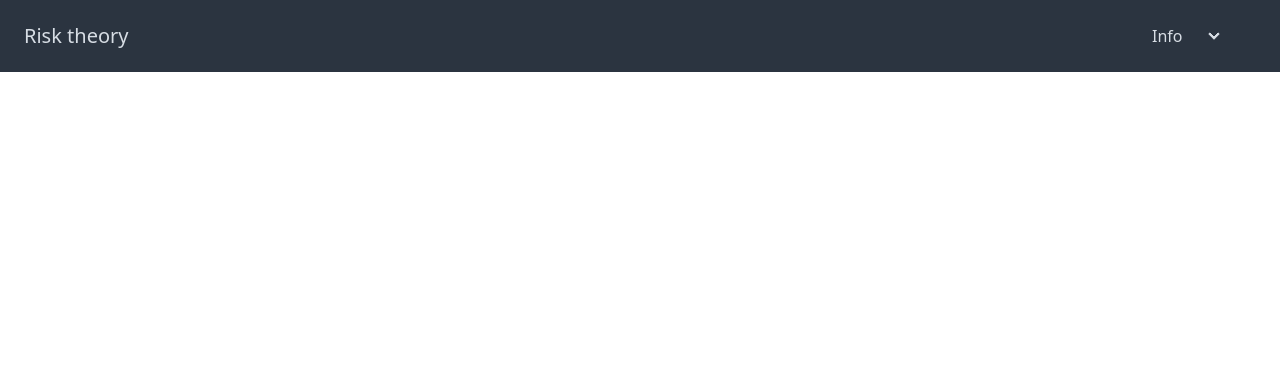
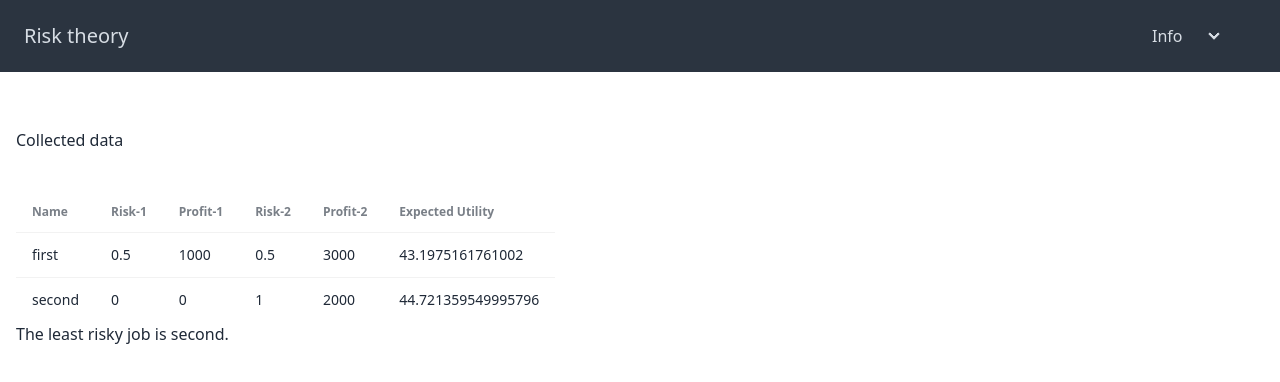
Before and after one commit to DanBe202/risk-theory-labs, a Vue app: page /labs/job-choice in a window 1280 px wide. Before the commit this address had no page. Shown: the top 382 px of the page. Built offline with nearby package versions, Linux system fonts and the light colour scheme.

Commit message:
Added third lab

```diff
--- /dev/null
+++ b/src/components/labs/job-choice-lab/job.choice.ts
@@ -0,0 +1,27 @@
+import { Lottery } from './lottery.ts';
+
+export class Job {
+  private readonly _jobName: string;
+  private readonly _lottery: Lottery;
+
+  get jobName(): string {
+    return this._jobName;
+  }
+
+  get lottery(): Lottery {
+    return this._lottery;
+  }
+
+  public constructor(name: string, lottery: Lottery) {
+    this._jobName = name;
+    this._lottery = lottery;
+  }
+
+  public dataToString(): string[] {
+    return [this._jobName, ...this._lottery.toString()];
+  }
+
+  public higherExpectedUtility(job: Job): Job {
+    return this._lottery.higherExpectedUtility(job.lottery) ? this : job;
+  }
+}
--- /dev/null
+++ b/src/components/labs/job-choice-lab/lottery.ts
@@ -0,0 +1,28 @@
+export class Lottery {
+  private readonly _winnings: Record<number, number>;
+
+  public constructor(winnings: Record<number, number>) {
+    this._winnings = winnings;
+  }
+
+  public expectedUtility(): number {
+    let result: number = 0;
+    for (const value in this._winnings) {
+      result += this._winnings[value] * Math.sqrt(Number(value));
+    }
+    return result;
+  }
+
+  public toString(): string[] {
+    const data: string[] = [];
+    for (const value in this._winnings) {
+      data.push(this._winnings[value].toString(), value);
+    }
+    data.push(this.expectedUtility().toString());
+    return data;
+  }
+
+  public higherExpectedUtility(lottery: Lottery): boolean {
+    return this.expectedUtility() > lottery.expectedUtility();
+  }
+}
--- a/src/router/index.ts
+++ b/src/router/index.ts
@@ -29,6 +29,16 @@ const router = createRouter({
         },
       ],
     },
+    {
+      path: '/labs',
+      children: [
+        {
+          path: 'job-choice',
+          name: 'job-choice',
+          component: () => import('../views/labs/JobChoiceView.vue'),
+        },
+      ],
+    },
   ],
 });
 
--- a/src/views/DashboardView.vue
+++ b/src/views/DashboardView.vue
@@ -12,6 +12,11 @@ const cards = ref([
     title: 'Market success',
     description: 'Closing a market point based on probability of success',
     link: '/labs/market-success',
+  },
+  {
+    title: 'Job Choice',
+    description: 'Chosing job based on income and risk',
+    link: '/labs/job-choice',
   },
 
 ]);
--- /dev/null
+++ b/src/views/labs/JobChoiceView.vue
@@ -0,0 +1,60 @@
+<script setup lang="ts">
+
+import Table from '../../components/common/DataTable.vue';
+import { Job } from '../../components/labs/job-choice-lab/job.choice.ts';
+import { Lottery } from '../../components/labs/job-choice-lab/lottery.ts';
+
+const jobs: Job[] = [
+  new Job(
+    'first',
+    new Lottery(
+      {
+        1000: 0.5,
+        3000: 0.5
+      })
+  ),
+  new Job(
+    'second',
+    new Lottery(
+      {
+        0: 0,
+        2000: 1
+      })
+  ),
+];
+
+const leastRisky = jobs.reduce((accumulator, currentValue) => {
+  return accumulator.higherExpectedUtility(currentValue);
+}, jobs[0])
+
+const tableData = jobs.map((value) => value.dataToString());
+const names = [
+  'Name',
+  'Risk-1',
+  'Profit-1',
+  'Risk-2',
+  'Profit-2',
+  'Expected Utility'
+];
+
+console.log(tableData);
+</script>
+
+<template>
+    <div class="flex flex-col gap-10 items-start">
+      <p>
+        Collected data
+      </p>
+      <Table
+        :data="tableData"
+        :names="names">
+      </Table>
+    </div>
+  <p>
+    The least risky job is {{ leastRisky.jobName }}.
+  </p>
+</template>
+
+<style scoped>
+
+</style>
```
